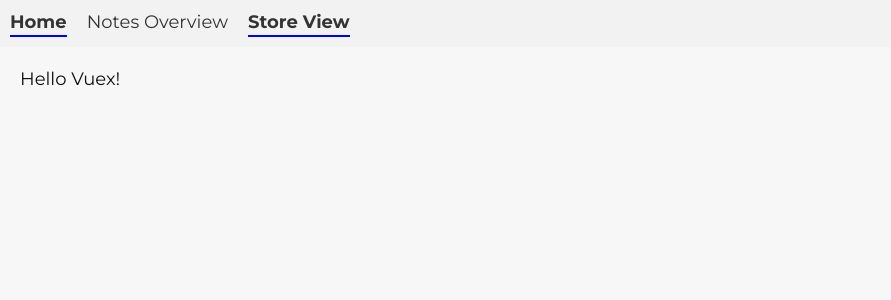
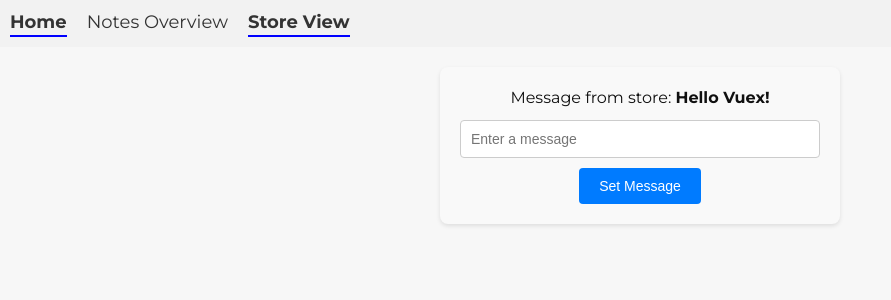
Before and after one commit to S4mm4ael/one-more-recap-project, a Vue app: page /store in a window 1280 px wide. Shown: the top 300 px of the page, without its empty margins (0-891 px from the left). Built offline with nearby package versions, Linux system fonts and the light colour scheme.

Commit message:
refactor: Update StoreView.vue to include message input and set message functionality

```diff
--- a/src/router/index.js
+++ b/src/router/index.js
@@ -29,7 +29,7 @@ export const routes = [
     name: "Store View",
     component: StoreView,
     meta: {
-      title: "Page Not Found",
+      title: "Store View",
       showInHeader: true,
     },
   },
--- a/src/views/StoreView.vue
+++ b/src/views/StoreView.vue
@@ -1,18 +1,73 @@
 <template>
   <div class="store-view">
-    <p>{{ getMessage }}</p>
+    <p>
+      Message from store: <b>{{ getMessage }}</b>
+    </p>
+    <input type="text" v-model="message" placeholder="Enter a message" />
+    <button @click="setMessage">Set Message</button>
   </div>
 </template>
 
 <script>
 export default {
   name: "StoreView",
+  data() {
+    return {
+      message: "",
+    };
+  },
   computed: {
     getMessage() {
       return this.$store.getters.getMessage;
     },
   },
+  methods: {
+    setMessage() {
+      this.$store.dispatch("setMessage", this.message);
+    },
+  },
 };
 </script>
 
-<style scoped></style>
+<style scoped>
+.store-view {
+  display: flex;
+  flex-direction: column;
+  align-items: center;
+  padding: 20px;
+  background-color: #f9f9f9;
+  border-radius: 8px;
+  box-shadow: 0 2px 4px rgba(0, 0, 0, 0.1);
+  max-width: 400px;
+  margin: 0 auto;
+}
+
+.store-view p {
+  font-size: 16px;
+  margin-bottom: 10px;
+}
+
+.store-view input[type="text"] {
+  padding: 10px;
+  font-size: 14px;
+  border: 1px solid #ccc;
+  border-radius: 4px;
+  margin-bottom: 10px;
+  width: 100%;
+  box-sizing: border-box;
+}
+
+.store-view button {
+  padding: 10px 20px;
+  font-size: 14px;
+  color: #fff;
+  background-color: #007bff;
+  border: none;
+  border-radius: 4px;
+  cursor: pointer;
+}
+
+.store-view button:hover {
+  background-color: #0056b3;
+}
+</style>
```
